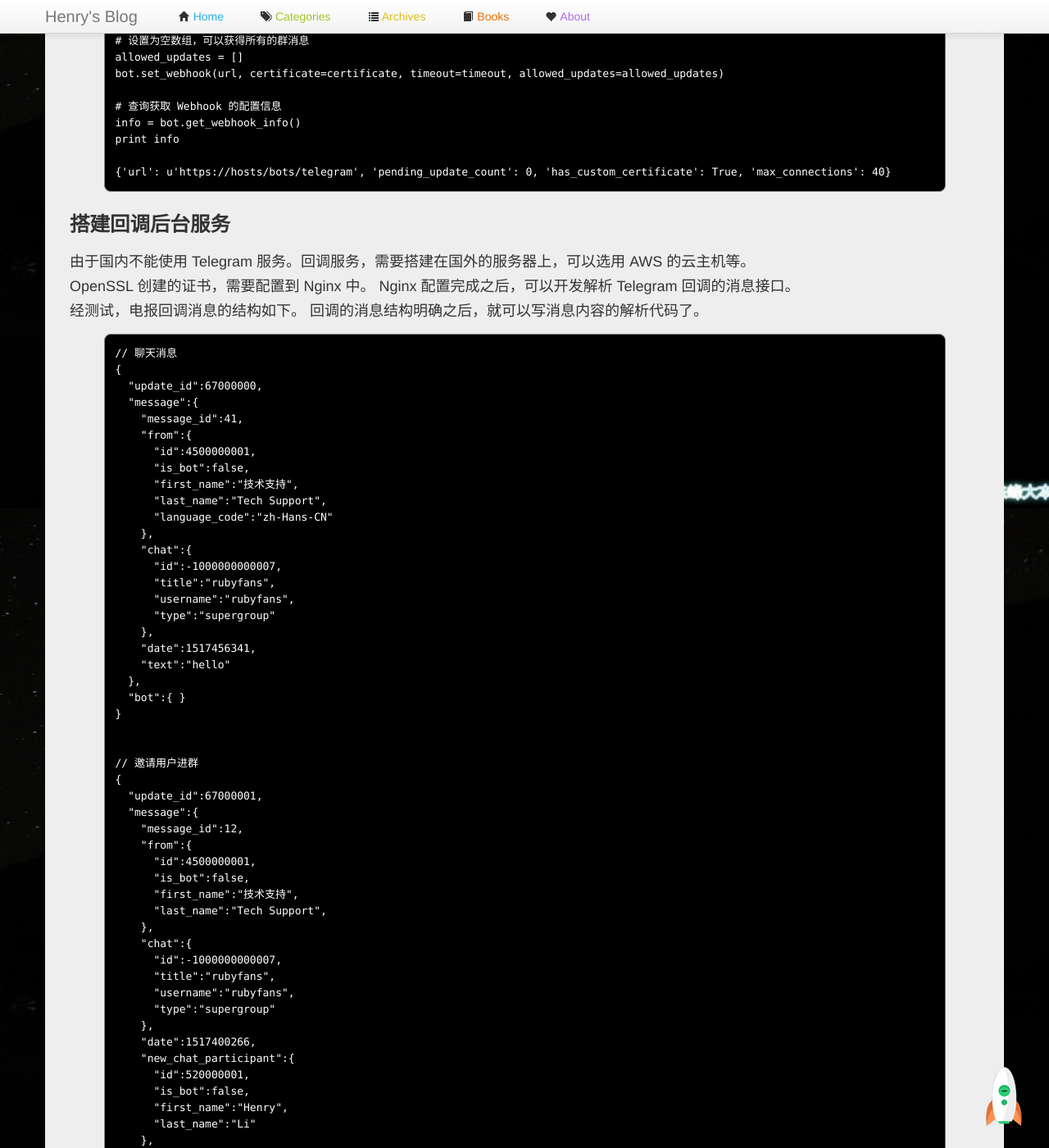
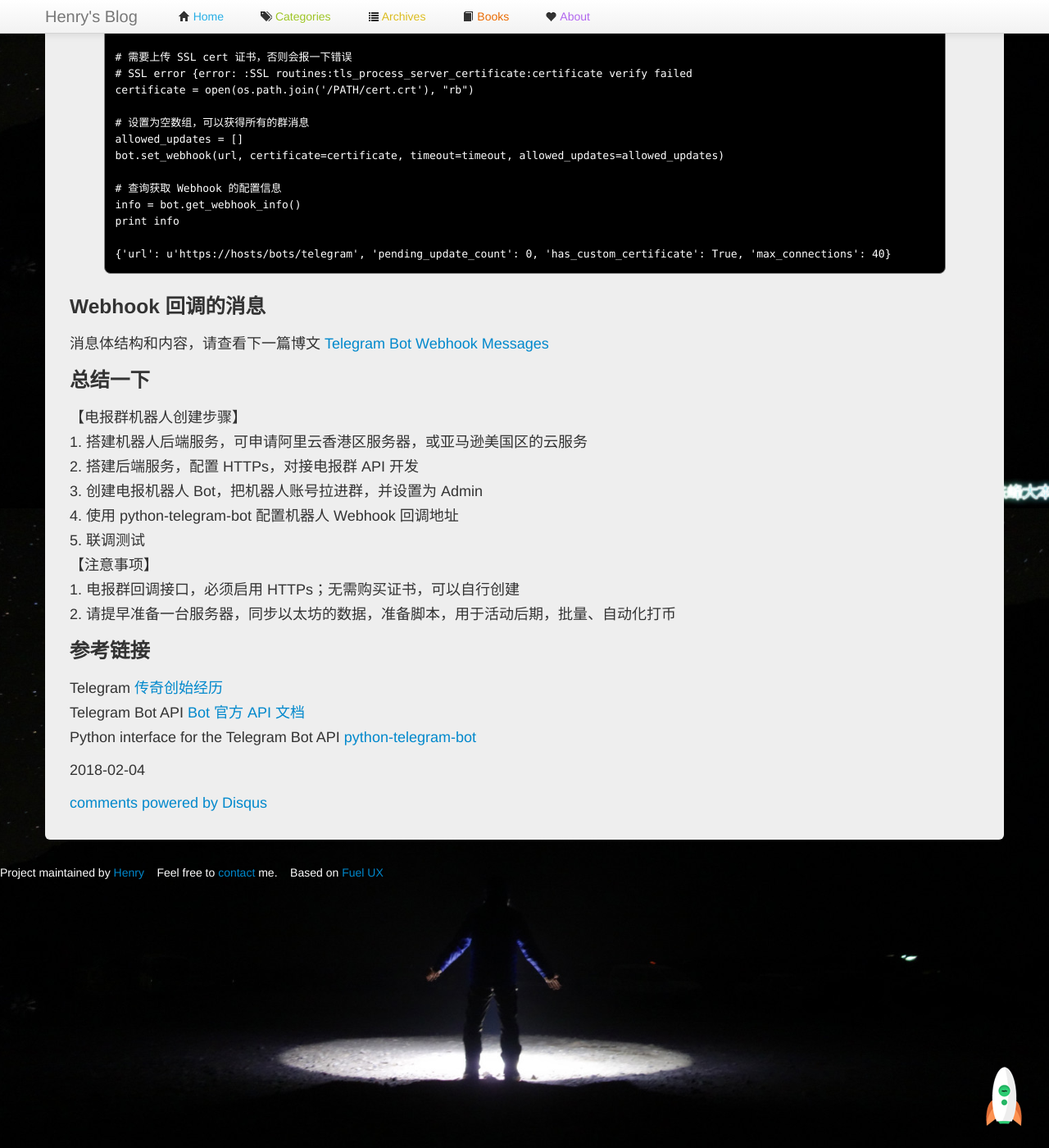
Before and after one commit to manageyp/manageyp.github.com, a Jekyll site: the page built from _posts/2018-02-04-telegram-bot-api-develop.html, in a window 1280 px wide and 1400 px high, scrolled down 2980 px. Shown: the whole window at 82% size. Built offline with Jekyll 4.4.1, drawn with Linux system fonts in a browser that asks for light colours; comment, search, counter and statistics services are not loaded; some of the changed text lies outside the part shown.

Commit message:
[Change] telegram-bot-api-develop

```diff
--- a/_posts/2018-02-04-telegram-bot-api-develop.html
+++ b/_posts/2018-02-04-telegram-bot-api-develop.html
@@ -115,9 +115,14 @@ BotFather: Success! The new status is: DISABLED. /help
 
 </pre>
 
-
-
-<h3>如何配置消息回调地址 Set Webhook</h3>
+<h3>搭建后台服务，配置消息回调地址 Webhook</h3>
+<p>
+    由于国内不能使用 Telegram 服务。回调服务，需要搭建在国外的服务器上，可以选用 AWS 的云主机等。</br>
+    OpenSSL 创建的证书，需要配置到 Nginx 中。
+    Nginx 配置完成之后，可以开发解析 Telegram 回调的消息接口。</br>
+    经测试，电报回调消息的结构如下。
+    回调的消息结构明确之后，就可以写消息内容的解析代码了。
+</p>
 <p>
   下面借助 Python 的库 python-telegram-bot 在命令行内，测试一下机器人是否设置正常。</br>
   并设置 Telegram 机器人消息回调的接口，由于接收群里一切消息。</br>
@@ -166,205 +171,26 @@ print info
 
 </pre>
 
-<h3>搭建回调后台服务</h3>
+<h3>Webhook 回调的消息</h3>
 <p>
-    由于国内不能使用 Telegram 服务。回调服务，需要搭建在国外的服务器上，可以选用 AWS 的云主机等。</br>
-    OpenSSL 创建的证书，需要配置到 Nginx 中。
-    Nginx 配置完成之后，可以开发解析 Telegram 回调的消息接口。</br>
-    经测试，电报回调消息的结构如下。
-    回调的消息结构明确之后，就可以写消息内容的解析代码了。
+    消息体结构和内容，请查看下一篇博文<a href="http://manageyp.github.io/python/ruby-on-rails/2018/02/04/telegram-bot-webhook-messages.html" target="_blank"> Telegram Bot Webhook Messages </a>
 </p>
-<pre class="prettyprint lang-html">
-// 聊天消息
-{
-  "update_id":67000000,
-  "message":{
-    "message_id":41,
-    "from":{
-      "id":4500000001,
-      "is_bot":false,
-      "first_name":"技术支持",
-      "last_name":"Tech Support",
-      "language_code":"zh-Hans-CN"
-    },
-    "chat":{
-      "id":-1000000000007,
-      "title":"rubyfans",
-      "username":"rubyfans",
-      "type":"supergroup"
-    },
-    "date":1517456341,
-    "text":"hello"
-  },
-  "bot":{ }
-}
 
 
-// 邀请用户进群
-{
-  "update_id":67000001,
-  "message":{
-    "message_id":12,
-    "from":{
-      "id":4500000001,
-      "is_bot":false,
-      "first_name":"技术支持",
-      "last_name":"Tech Support",
-    },
-    "chat":{
-      "id":-1000000000007,
-      "title":"rubyfans",
-      "username":"rubyfans",
-      "type":"supergroup"
-    },
-    "date":1517400266,
-    "new_chat_participant":{
-      "id":520000001,
-      "is_bot":false,
-      "first_name":"Henry",
-      "last_name":"Li"
-    },
-    "new_chat_member":{
-      "id":520000001,
-      "is_bot":false,
-      "first_name":"Henry",
-      "last_name":"Li"
-    },
-    "new_chat_members":[
-      {
-        "id":520000001,
-        "is_bot":false,
-        "first_name":"Henry",
-        "last_name":"Li"
-      }
-    ]
-  },
-  "bot":{ }
-}
+<h3>总结一下</h3>
+<p>
+【电报群机器人创建步骤】</br>
 
-// 用户自己进群
-{
-    "update_id":67000002,
-    "message":{
-        "message_id":43,
-        "from":{
-            "id":520000001,
-            "is_bot":false,
-            "first_name":"Henry",
-            "last_name":"Li"
-            "language_code":"zh-Hans-CN"
-        },
-        "chat":{
-            "id":-1000000000007,
-            "title":"rubyfans",
-            "username":"rubyfans",
-            "type":"supergroup"
-        },
-        "date":1517464283,
-        "new_chat_participant":{
-            "id":520000001,
-            "is_bot":false,
-            "first_name":"Henry",
-            "last_name":"Li"
-            "language_code":"zh-Hans-CN"
-        },
-        "new_chat_member":{
-            "id":520000001,
-            "is_bot":false,
-            "first_name":"Henry",
-            "last_name":"Li"
-            "language_code":"zh-Hans-CN"
-        },
-        "new_chat_members":[
-            {
-                "id":520000001,
-                "is_bot":false,
-                "first_name":"Henry",
-                "last_name":"Li"
-                "language_code":"zh-Hans-CN"
-            }
-        ]
-    },
-    "bot":{ }
-}
+1. 搭建机器人后端服务，可申请阿里云香港区服务器，或亚马逊美国区的云服务</br>
+2. 搭建后端服务，配置 HTTPs，对接电报群 API 开发</br>
+3. 创建电报机器人 Bot，把机器人账号拉进群，并设置为 Admin</br>
+4. 使用 python-telegram-bot 配置机器人 Webhook 回调地址</br>
+5. 联调测试</br>
 
-
-
-// 用户被踢出群
-{
-  "update_id":67000003,
-  "message":{
-    "message_id":22,
-    "from":{
-      "id":4500000001,
-      "is_bot":false,
-      "first_name":"技术支持",
-      "last_name":"Tech Support",
-      "language_code":"zh-CN"
-    },
-    "chat":{
-          "id":-1000000000007,
-          "title":"rubyfans",
-          "username":"rubyfans",
-          "type":"supergroup"
-    },
-    "date":1517406720,
-    "left_chat_participant":{
-        "id":520000001,
-        "is_bot":false,
-        "first_name":"Henry",
-        "last_name":"Li"
-    },
-    "left_chat_member":{
-        "id":520000001,
-        "is_bot":false,
-        "first_name":"Henry",
-        "last_name":"Li"
-    }
-  },
-  "controller":"bots",
-  "action":"telegram",
-  "bot":{ }
-}
-
-// 用户自行离开群
-{
-    "update_id":67000004,
-    "message":{
-        "message_id":42,
-        "from":{
-            "id":520000001,
-            "is_bot":false,
-            "first_name":"Henry",
-            "last_name":"Li"
-            "language_code":"zh-Hans-CN"
-        },
-        "chat":{
-              "id":-1000000000007,
-              "title":"rubyfans",
-              "username":"rubyfans",
-              "type":"supergroup"
-        },
-        "date":1517464264,
-        "left_chat_participant":{
-            "id":520000001,
-            "is_bot":false,
-            "first_name":"Henry",
-            "last_name":"Li"
-            "language_code":"zh-Hans-CN"
-        },
-        "left_chat_member":{
-            "id":520000001,
-            "is_bot":false,
-            "first_name":"Henry",
-            "last_name":"Li"
-            "language_code":"zh-Hans-CN"
-        }
-    },
-    "bot":{ }
-}
-
-</pre>
+【注意事项】</br>
+1. 电报群回调接口，必须启用 HTTPs；无需购买证书，可以自行创建</br>
+2. 请提早准备一台服务器，同步以太坊的数据，准备脚本，用于活动后期，批量、自动化打币
+</p>
 
 <h3>参考链接</h3>
 <p>
```
